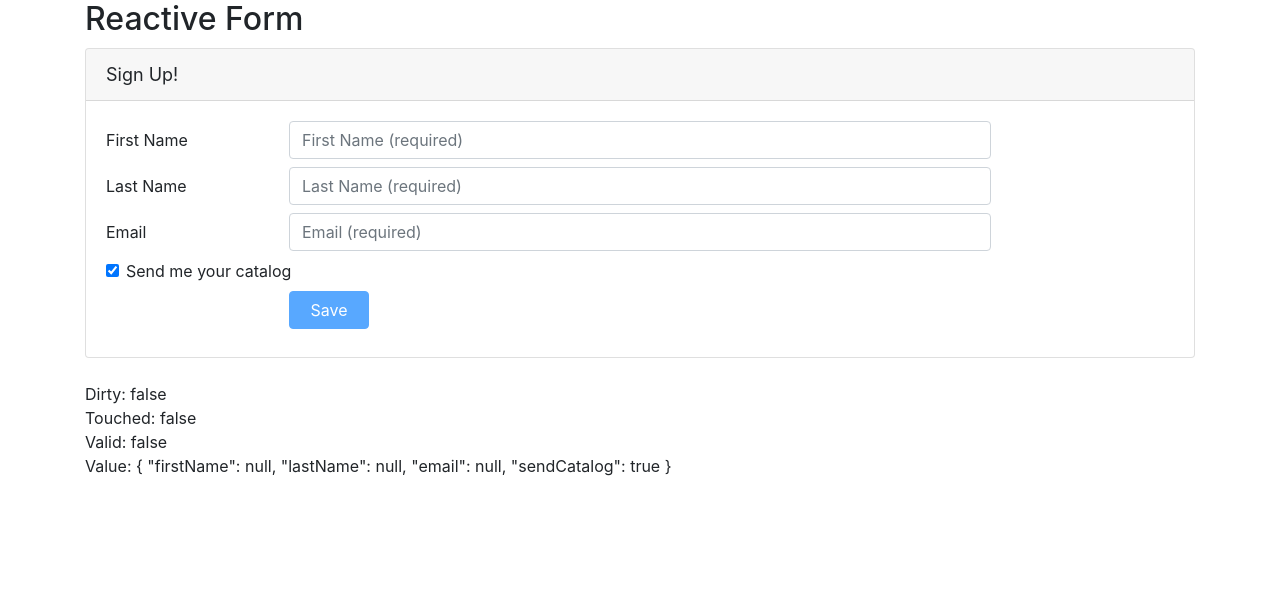
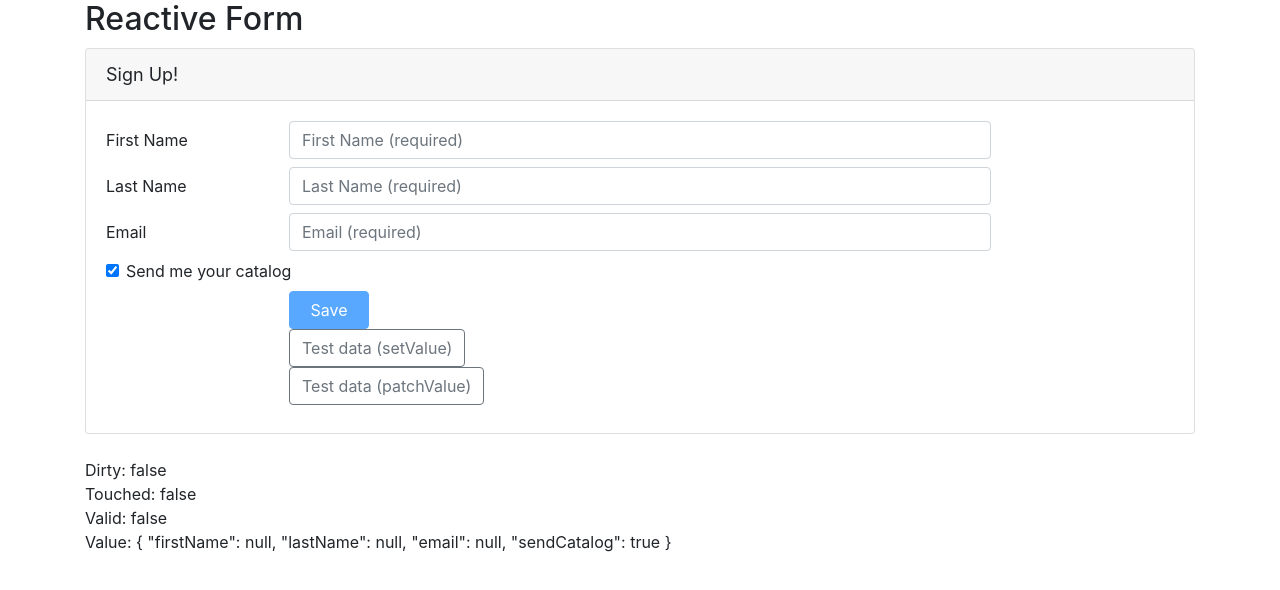
Before and after one commit to kitamarekweb/My-1-Angular-GettingStarted-Forms-Template-Driven, an Angular app: page / in a window 1280 px wide. Shown: the top 590 px of the page. Built offline with nearby package versions, Linux system fonts and the light colour scheme.

Commit message:
using SETVALUE and PATCHVALUE

```diff
--- a/src/app/customersReactive/customer-reactive.component.html
+++ b/src/app/customersReactive/customer-reactive.component.html
@@ -205,6 +205,18 @@
                   [disabled]="!customerForm.valid">
             Save
           </button>
+          <div>
+            <button class="btn btn-outline-secondary"
+                    type="button"
+                    (click)="populateTestDataSetValue()">
+              Test data (setValue)
+            </button>
+            <button class="btn btn-outline-secondary"
+                    type="button"
+                    (click)="populateTestDataPatchValue()">
+              Test data (patchValue)
+            </button>
+          </div>
         </div>
       </div>
     </form>
--- a/src/app/customersReactive/customer-reactive.component.ts
+++ b/src/app/customersReactive/customer-reactive.component.ts
@@ -28,4 +28,18 @@ export class CustomerReactiveComponent implements OnInit {
     console.log(this.customerForm);
     console.log('Saved: ' + JSON.stringify(this.customerForm.value));
   }
+
+  populateTestDataSetValue(): void {
+    this.customerForm.setValue({
+      firstName: 'Jack',
+      lastName: 'Harkness',
+      email: 'jack@torchwood.com',
+      sendCatalog: false
+    })
+  }
+  populateTestDataPatchValue(): void {
+    this.customerForm.patchValue({
+      lastName: 'Smith'
+    })
+  }
 }
```
Lines whose indentation alone changed are shown as unchanged.
